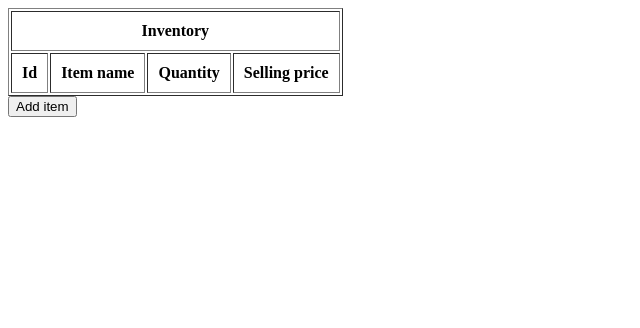
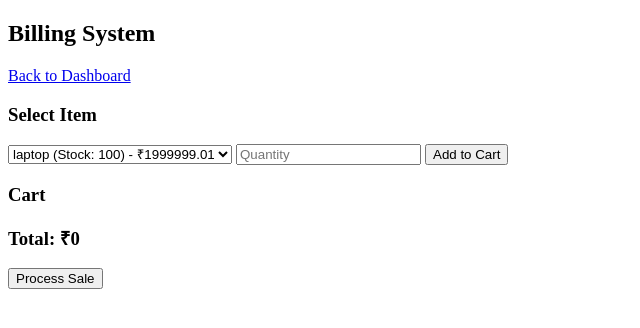
Before and after one commit to shaurya-104/Inventory-system, a Flask app: page /employee/billing_Dashboard in a window 1280 px wide. Shown: the top 328 px of the page, without its empty margins (0-640 px from the left). Run offline with Flask 3, Linux system fonts and the light colour scheme; lists and menus that the app fills with data are empty.

Commit message:
billing portal created bugged

```diff
--- a/app.py
+++ b/app.py
@@ -126,6 +126,29 @@ def employee():
 def billing_Dashboard():
     return render_template("billing.html")
 
+@app.route('/api/process_sale', methods=['POST'])
+def process_sale():
+    data = request.json
+    cart_items = data.get('items')
+    total = data.get('total')
+
+    for item in cart_items:
+        inventory_item = Items.query.filter_by(item_name=item['name']).first()
+        if inventory_item and inventory_item.quantity >= item['qty']:
+            inventory_item.quantity -= item['qty']
+
+            new_log = logs(
+                worker_name="current_user_name",
+                selling_price=item['price'],
+                item_name=item['name'],
+                quantity_sold=item['qty']
+            )
+            db.session.add(new_log)
+        else:
+            return jsonify({"status": "error", "message": "Not enough stock!"}), 400
+
+    db.session.commit()
+    return jsonify({"status": "success"})
 
 if __name__ == "__main__":
     app.run(host='0.0.0.0',debug=True)
--- /dev/null
+++ b/static/billing.js
@@ -0,0 +1,46 @@
+let cart = [];
+let totalAmount = 0;
+let inventoryData = [];
+
+fetch('/api/inventory')
+    .then(response => response.json())
+    .then(data => {
+        inventoryData = data.Inventory_data;
+        const select = document.getElementById("itemSelect");
+        inventoryData.forEach(item => {
+            let option = document.createElement("option");
+            option.value = item.id;
+            option.text = `${item.item_name} (Stock: ${item.quantity}) - ₹${item.listing_price}`;
+            select.appendChild(option);
+        });
+    });
+
+function addToCart() {
+    const id = document.getElementById("itemSelect").value;
+    const qty = parseInt(document.getElementById("qtyInput").value);
+    const item = inventoryData.find(i => i.id == id);
+
+    if (item && qty > 0 && qty <= item.quantity) {
+        const lineTotal = item.listing_price * qty;
+        cart.push({ id: item.id, name: item.item_name, price: item.listing_price, qty: qty });
+        totalAmount += lineTotal;
+
+        document.getElementById("cartList").innerHTML += `<li>${item.item_name} x ${qty} = ₹${lineTotal}</li>`;
+        document.getElementById("finalTotal").innerText = `Total: ₹${totalAmount}`;
+    } else {
+        alert("Invalid quantity or out of stock!");
+    }
+}
+
+function checkout() {
+    fetch('/api/process_sale', {
+        method: 'POST',
+        headers: { 'Content-Type': 'application/json' },
+        body: JSON.stringify({ items: cart, total: totalAmount })
+    })
+    .then(response => response.json())
+    .then(data => {
+        alert(data.message);
+        window.location.href = "/employee_Dashboard";
+    });
+}
--- a/templates/billing.html
+++ b/templates/billing.html
@@ -1,54 +1,20 @@
-{%extends 'base.html'%}
-{%block title%}Billing Portal{%endblock%}
-{%block content%}
+{% extends 'base.html' %}
+{% block title %}Billing Portal{% endblock %}
+{% block content %}
+<h2>Billing System</h2>
+<a href="{{ url_for('employee') }}">Back to Dashboard</a>
+
 <div>
-    <table id="inventoryTable" border="1" cellpadding="10">
-        <tr>
-            <th colspan="4">Inventory</th>
-        </tr>
-        <tr>
-            <th>Id</th>
-            <th>Item name</th>
-            <th>Quantity</th>
-            <th>Selling price</th>
-        </tr>
-    </table>
+    <h3>Select Item</h3>
+    <select id="itemSelect"></select>
+    <input type="number" id="qtyInput" placeholder="Quantity" min="1">
+    <button onclick="addToCart()">Add to Cart</button>
 </div>
-<div>
-<button onclick="openAdd()">Add item</button>
-<div id="add" style="display: none;">
-     <div>
-        <span onclick="closeAdd()">X</span>
-        <h3>Add to Inventory</h3>
-        <form id="addItemForm">
-            <input type="text" id="itemName" placeholder="Item Name" required><br>
-            <input type="number" id="itemQuantity" placeholder="Quantity" required><br>
-            <input type="number" id="sell_price" step="0.01" placeholder="Selling Price" required><br>
-            <input type="submit" value="Save Item">
-        </form>
-    </div>
-</div>
-</div>
-<div id="delete" style="display: none;">
-    <span onclick="closedelete()">X</span><br><br>
-    <label>
-    <input type="radio" name="choice" value="Yes">
-        Yes
-    </label>
-    <label>
-    <input type="radio" name="choice" value="NO">
-        No
-    </label><br>
-    <input type="submit" id="deleteSubmit">
-</div>
-<div id="edit" style="display: none;">
-        <span onclick="closeedit()">X</span>
-        <h3>update Item</h3>
-        <form id="editItemForm">
-            <input type="text" id="Item_edit_Name" placeholder="Item Name" required><br>
-            <input type="number" id="Item_edit_Quantity" placeholder="Quantity" required><br>
-            <input type="number" id="Item_edit_selling" step="0.01" placeholder="Selling Price" required><br>
-            <input type="submit" value="Save Item">
-        </form>
-</div>
-{%endblock%}
+
+<h3>Cart</h3>
+<ul id="cartList"></ul>
+<h3 id="finalTotal">Total: ₹0</h3>
+<button onclick="checkout()">Process Sale</button>
+
+<script src="{{ url_for('static', filename='billing.js') }}"></script>
+{% endblock %}
--- a/templates/employee.html
+++ b/templates/employee.html
@@ -14,7 +14,7 @@
         </tr>
     </table>
 </div>
-<form action="{{url_for('billing')}}" method="POST">
+<form action="{{url_for('employee')}}" method="POST">
     <input type="submit" value="Billing">
 </form>
 
```
Also changed, not shown: static/selling.js (deleted, +0 -121 lines).
